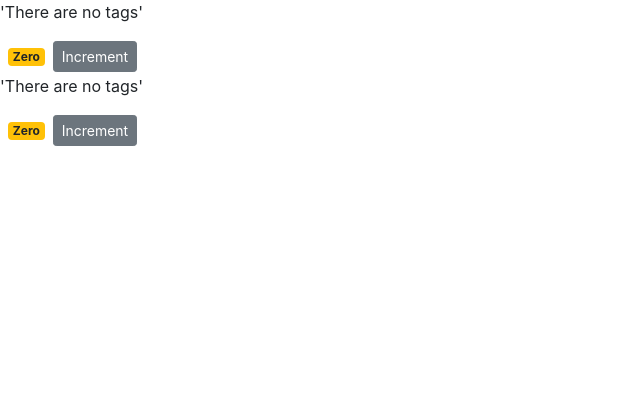
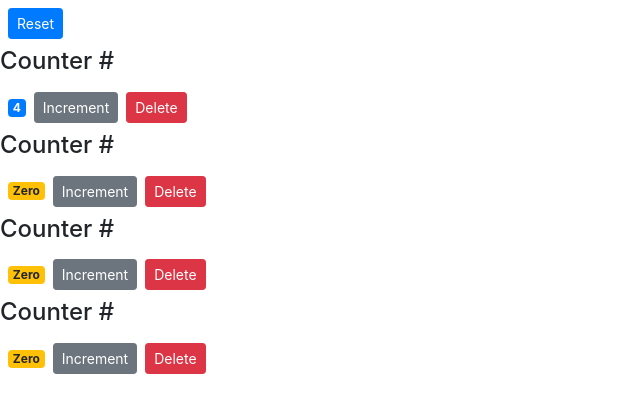
Before and after one commit to Zerryth/counter-app, a React (Create React App) app: page / in a window 1280 px wide. Shown: the top 412 px of the page, without its empty margins (0-640 px from the left). Built offline with nearby package versions, Linux system fonts and the light colour scheme.

Commit message:
Counter component raises delete ev. to Counters

```diff
--- a/src/components/counter.jsx
+++ b/src/components/counter.jsx
@@ -2,7 +2,7 @@
 
 export default class Counter extends Component {
   state = {
-    count: 0,
+    value: this.props.counter.value,
     tags: [],
   };
 
@@ -24,13 +24,12 @@
   }
 
   formatCount = () => {
-    const { count } = this.state;
+    const { value: count } = this.state;
     return count === 0 ? "Zero" : count;
   };
 
-  handleIncrement = (product) => {
-    console.log(product);
-    this.setState({ count: this.state.count + 1 });
+  handleIncrement = () => {
+    this.setState({ value: this.state.value + 1 });
   };
 
   //   doHandleIncrement = (product) => {
@@ -38,9 +37,11 @@
   //   };
 
   render() {
+    console.log("props", this.props);
     return (
       <div>
-        {this.renderTags()}
+        <h4>Counter #{this.props.id}</h4>
+        {this.props.children}
         <span className={this.getBadgeClasses()}>{this.formatCount()}</span>
         <button
           onClick={() => this.handleIncrement({ id: 1 })}
@@ -48,16 +49,19 @@
         >
           Increment
         </button>
+        <button
+          onClick={() => this.props.onDelete(this.props.counter.id)}
+          className="btn btn-danger btn-sm m-2"
+        >
+          Delete
+        </button>
       </div>
     );
   }
 
   getBadgeClasses() {
     let classes = "badge m-2 badge-";
-    classes += this.state.count === 0 ? "warning" : "primary";
+    classes += this.state.value === 0 ? "warning" : "primary";
     return classes;
   }
 }
-
-// There are no movies in the database.
-// Showing 8 movies in the database.
--- a/src/components/counters.jsx
+++ b/src/components/counters.jsx
@@ -2,12 +2,44 @@
 import Counter from "./counter";
 
 class Counters extends Component {
-  state = {};
+  state = {
+    counters: [
+      { id: 1, value: 4 },
+      { id: 2, value: 0 },
+      { id: 3, value: 0 },
+      { id: 4, value: 0 },
+    ],
+  };
+
+  handleReset = () => {
+    const counters = this.state.counters.map((c) => {
+      c.value = 0;
+      return c;
+    });
+    this.setState({ counters });
+  };
+
+  handleDelete = (counterId) => {
+    const counters = this.state.counters.filter((c) => c.id !== counterId);
+    this.setState({ counters });
+  };
+
   render() {
     return (
       <div>
-        <Counter />
-        <Counter />
+        <button
+          onClick={this.handleReset}
+          className="btn btn-primary btn-sm m-2"
+        >
+          Reset
+        </button>
+        {this.state.counters.map((counter) => (
+          <Counter
+            key={counter.id}
+            onDelete={this.handleDelete}
+            counter={counter}
+          />
+        ))}
       </div>
     );
   }
```
